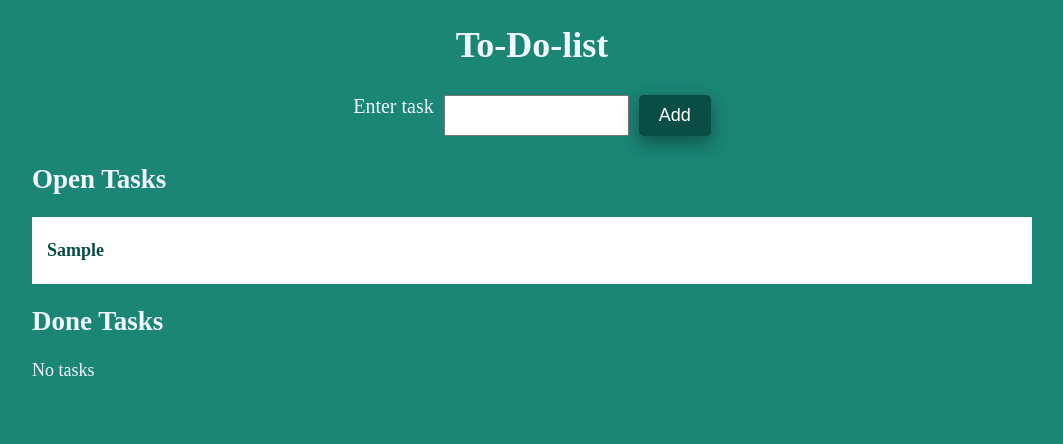
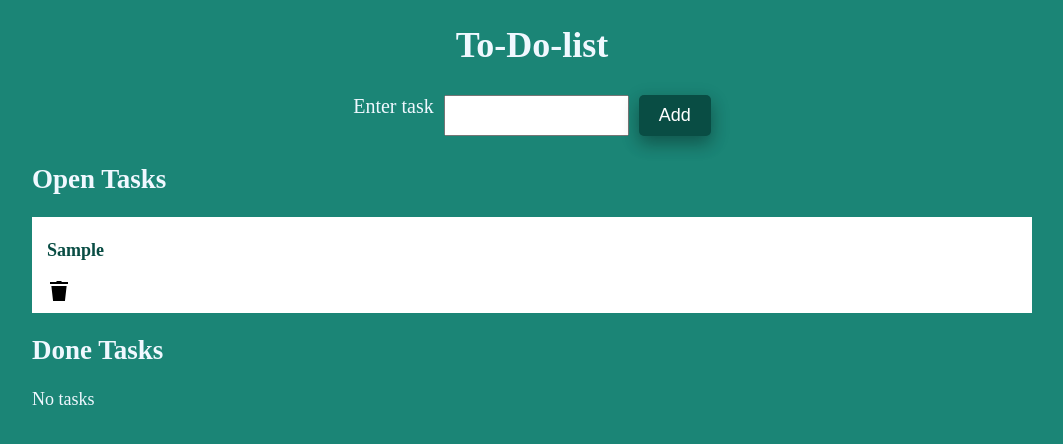
Before and after one commit to primasghar/to-do-list-app, a React (Create React App) app: page / in a window 1280 px wide. Both pictures are taken after typing "Sample" into the empty fields and a click on the button "Add". Shown: the top 444 px of the page, without its empty margins (108-1171 px from the left). Built offline with nearby package versions, Linux system fonts and the light colour scheme.

Commit message:
Added delete icon linked with Click event

```diff
--- a/src/ToDo/components/ToDoItem/ToDoItem.js
+++ b/src/ToDo/components/ToDoItem/ToDoItem.js
@@ -1,10 +1,15 @@
 import React from "react";
+import img1 from "../../../Shared/Images/delete-24.png";
+
 import classes from "./ToDoItem.module.css";
 
-const ToDoItem = ({ text, handleTask }) => {
+const ToDoItem = ({ text, handleTask, handleRemoval }) => {
   return (
-    <li className={classes.item} onClick={handleTask}>
-      <p>{text}</p>
+    <li className={classes.item} onClick={handleTask} role="button">
+      <p>{text} </p>
+      <span>
+        <img src={img1} alt="trash icon for delete" onClick={handleRemoval} />
+      </span>
     </li>
   );
 };
```
